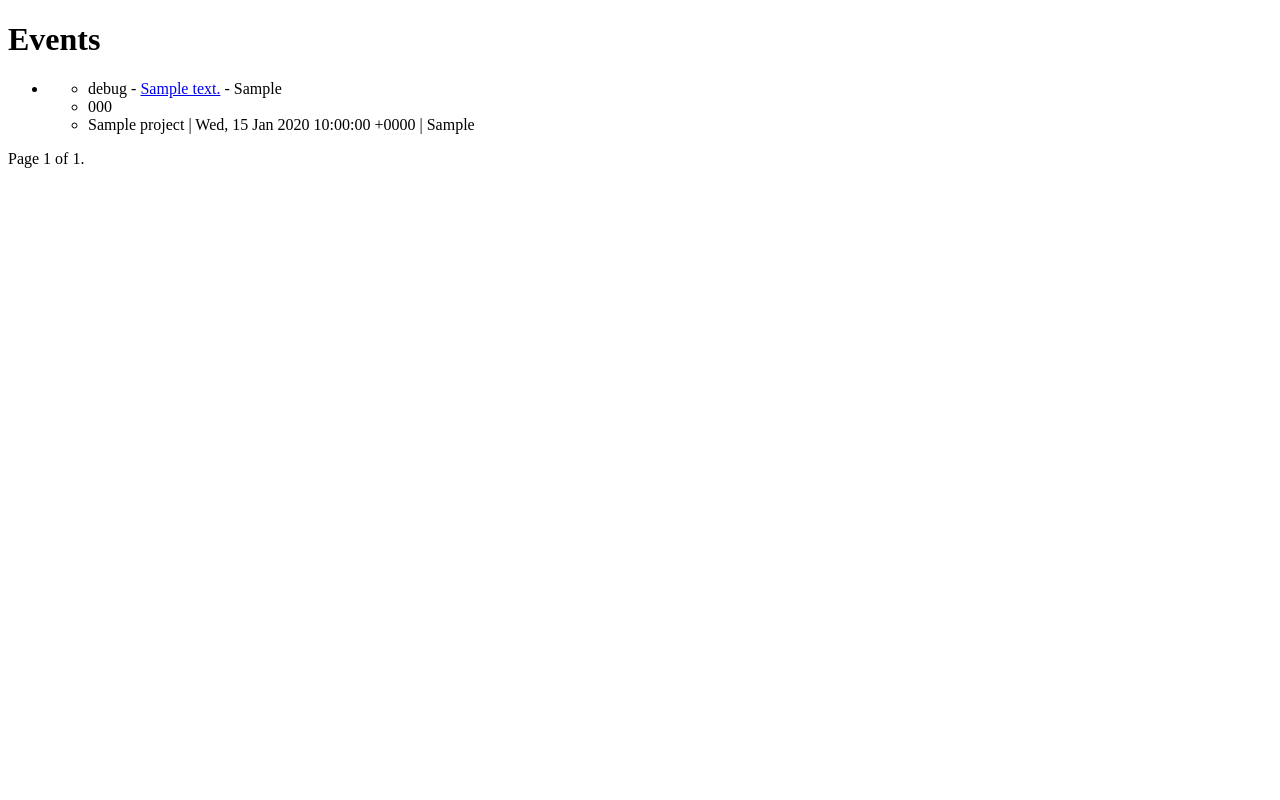
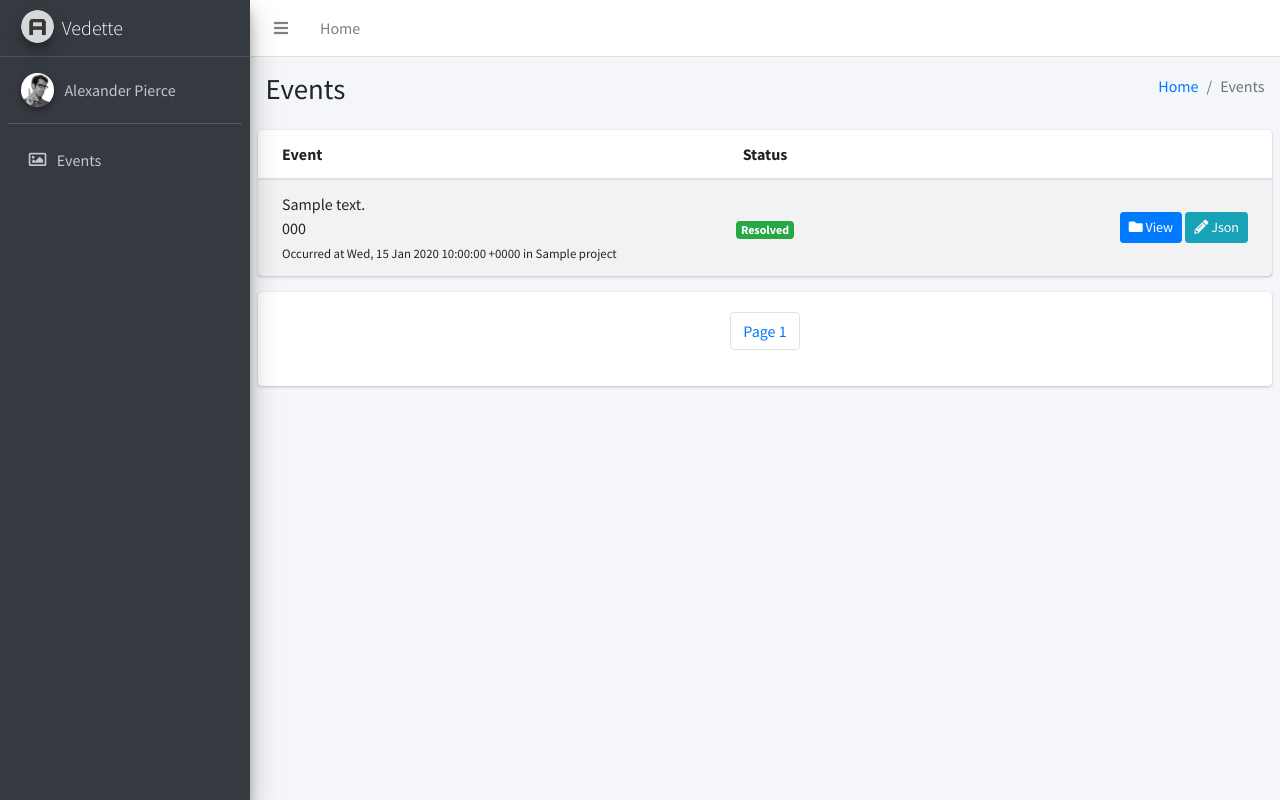
Before and after one commit to pmatigakis/vedette, a Django app: page / in a window 1280 px wide. Run offline with Django 3.2, Linux system fonts and the light colour scheme; a user stored in the database is signed in; tables that the repository leaves empty hold one stand-in row (values such as "Sample post"); parts of the project's set-up code (start-up, migrations or seed data) failed here and were passed over; some libraries are stand-ins or nearby versions.

Commit message:
Added the new events list template

```diff
--- a/web/templates/web/events/list.html
+++ b/web/templates/web/events/list.html
@@ -1,39 +1,191 @@
-{% extends 'web/base.html' %}
+<!DOCTYPE html>
+<html lang="en">
+<head>
+  {% load static %}
+  <meta charset="utf-8">
+  <meta name="viewport" content="width=device-width, initial-scale=1">
+  <title>Vedette | Issues</title>
 
-{% block title %}Vedette - Events{% endblock %}
+  <!-- Google Font: Source Sans Pro -->
+  <link rel="stylesheet" href="https://fonts.googleapis.com/css?family=Source+Sans+Pro:300,400,400i,700&display=fallback">
+  <!-- Font Awesome -->
+  <link rel="stylesheet" href="{% static 'plugins/fontawesome-free/css/all.min.css' %}">
+  <!-- Theme style -->
+  <link rel="stylesheet" href="{% static 'adminlte/css/adminlte.min.css' %}">
+</head>
+<body class="hold-transition sidebar-mini">
+<!-- Site wrapper -->
+<div class="wrapper">
+  <!-- Navbar -->
+  <nav class="main-header navbar navbar-expand navbar-white navbar-light">
+    <!-- Left navbar links -->
+    <ul class="navbar-nav">
+      <li class="nav-item">
+        <a class="nav-link" data-widget="pushmenu" href="#" role="button"><i class="fas fa-bars"></i></a>
+      </li>
+      <li class="nav-item d-none d-sm-inline-block">
+        <a href="." class="nav-link">Home</a>
+      </li>
+    </ul>
+  </nav>
+  <!-- /.navbar -->
 
-{% block content %}
+  <!-- Main Sidebar Container -->
+  <aside class="main-sidebar sidebar-dark-primary elevation-4">
+    <!-- Brand Logo -->
+    <a href="." class="brand-link">
+      <img src="{% static 'adminlte/img/AdminLTELogo.png' %}" alt="AdminLTE Logo" class="brand-image img-circle elevation-3" style="opacity: .8">
+      <span class="brand-text font-weight-light">Vedette</span>
+    </a>
+
+    <!-- Sidebar -->
+    <div class="sidebar">
+      <!-- Sidebar user (optional) -->
+      <div class="user-panel mt-3 pb-3 mb-3 d-flex">
+        <div class="image">
+          <img src="{% static 'adminlte/img/user2-160x160.jpg' %}" class="img-circle elevation-2" alt="User Image">
+        </div>
+        <div class="info">
+          <a href="#" class="d-block">Alexander Pierce</a>
+        </div>
+      </div>
+
+      <!-- Sidebar Menu -->
+      <nav class="mt-2">
+        <ul class="nav nav-pills nav-sidebar flex-column" data-widget="treeview" role="menu" data-accordion="false">
+          <!-- Add icons to the links using the .nav-icon class
+               with font-awesome or any other icon font library -->
+          <li class="nav-item">
+            <a href="." class="nav-link">
+              <i class="nav-icon far fa-image"></i>
+              <p>
+                Events
+              </p>
+            </a>
+          </li>
+        </ul>
+      </nav>
+      <!-- /.sidebar-menu -->
+    </div>
+    <!-- /.sidebar -->
+  </aside>
+
+  <!-- Content Wrapper. Contains page content -->
+  <div class="content-wrapper">
+    <!-- Content Header (Page header) -->
+    <section class="content-header">
+      <div class="container-fluid">
+        <div class="row mb-2">
+          <div class="col-sm-6">
             <h1>Events</h1>
+          </div>
+          <div class="col-sm-6">
+            <ol class="breadcrumb float-sm-right">
+              <li class="breadcrumb-item"><a href="#">Home</a></li>
+              <li class="breadcrumb-item active">Events</li>
+            </ol>
+          </div>
+        </div>
+      </div><!-- /.container-fluid -->
+    </section>
 
-<ul>
+    <!-- Main content -->
+    <section class="content">
+
+      <!-- Default box -->
+      <div class="card">
+        <div class="card-body p-0">
+          <table class="table table-striped projects">
+              <thead>
+                  <tr>
+                      <th style="width: 20%">
+                          Event
+                      </th>
+                      <th style="width: 8%" class="text-center">
+                          Status
+                      </th>
+                      <th style="width: 20%">
+                      </th>
+                  </tr>
+              </thead>
+              <tbody>
               {% for event in object_list %}
-    <li>
-        <ul>
-            <li>{% if event.level %}{{ event.level }} - {% endif %}<a href="{% url 'event-details' event.id %}">{{ event.message }}</a>{%if event.transaction%} - {{ event.transaction }}{% endif %}</li>
-            {% if event.exception_message %}<li>{{ event.exception_message }}</li>{% endif %}
-            <li>{{ event.project.name }} | {{ event.timestamp|date:"r" }}{% if event.logger %} | {{ event.logger }} {% endif %}</li>
-        </ul>
-    </li>
-{% empty %}
-    <li>No events yet.</li>
+                  <tr>
+                      <td>
+                          <a>
+                              {{ event.message }}
+                          </a>
+                          {% if event.exception_message %}
+                              <br/>
+                              <a>{{ event.exception_message }}</a>
+                          {% endif %}
+                          <br/>
+                          <small>Occurred at {{ event.timestamp|date:"r" }} in {{ event.project.name }}</small>
+                      </td>
+                      <td class="project-state">
+                          {% if event.resolved %}
+                              <span class="badge badge-success">Resolved</span>
+                          {% else %}
+                              <span class="badge badge-warning">Unresolved</span>
+                          {% endif %}
+                      </td>
+                      <td class="project-actions text-right">
+                          <a class="btn btn-primary btn-sm" href="{% url 'event-details' event.id %}">
+                              <i class="fas fa-folder"></i>
+                              View
+                          </a>
+                          <a class="btn btn-info btn-sm" href="{% url 'event-details-json' event.id %}">
+                              <i class="fas fa-pencil-alt"></i>
+                              Json
+                          </a>
+                      </td>
+                  </tr>
               {% endfor %}
-</ul>
+              </tbody>
+          </table>
+        </div>
+        <!-- /.card-body -->
+      </div>
+      <!-- /.card -->
 
-<div>
-    <span>
+      <div class="card">
+        <div class="card-body">
+          <ul class="pagination justify-content-center">
             {% if page_obj.has_previous %}
-            <a href="?page=1">&laquo; first</a>
-            <a href="?page={{ page_obj.previous_page_number }}">previous</a>
+                <li class="page-item"><a class="page-link" href="?page=1">First</a></li>
+                <li class="page-item"><a class="page-link" href="?page={{ page_obj.previous_page_number }}">Previous</a></li>
             {% endif %}
 
-        <span>
-            Page {{ page_obj.number }} of {{ page_obj.paginator.num_pages }}.
-        </span>
+            <li class="page-item">
+                <a class="page-link" href="?page={{ page_obj.number }}">Page {{ page_obj.number }}</a>
+            </li>
 
             {% if page_obj.has_next %}
-            <a href="?page={{ page_obj.next_page_number }}">next</a>
-            <a href="?page={{ page_obj.paginator.num_pages }}">last &raquo;</a>
+                <li class="page-item"><a class="page-link" href="?page={{ page_obj.next_page_number }}">Next</a></li>
+                <li class="page-item"><a class="page-link" href="?page={{ page_obj.paginator.num_pages }}">Last</a></li>
             {% endif %}
-    </span>
+          </ul>
         </div>
-{% endblock %}
+      </div>
+
+    </section>
+    <!-- /.content -->
+  </div>
+  <!-- /.content-wrapper -->
+
+  <!-- Control Sidebar -->
+  <aside class="control-sidebar control-sidebar-dark">
+    <!-- Control sidebar content goes here -->
+  </aside>
+  <!-- /.control-sidebar -->
+</div>
+<!-- ./wrapper -->
+
+<!-- jQuery -->
+<script src="{% static 'plugins/jquery/jquery.min.js' %}"></script>
+<!-- Bootstrap 4 -->
+<script src="{% static 'plugins/bootstrap/js/bootstrap.bundle.min.js' %}"></script>
+<!-- AdminLTE App -->
+<script src="{% static 'adminlte/js/adminlte.min.js' %}"></script>
+</body>
+</html>
```
Lines whose indentation alone changed are shown as unchanged.
